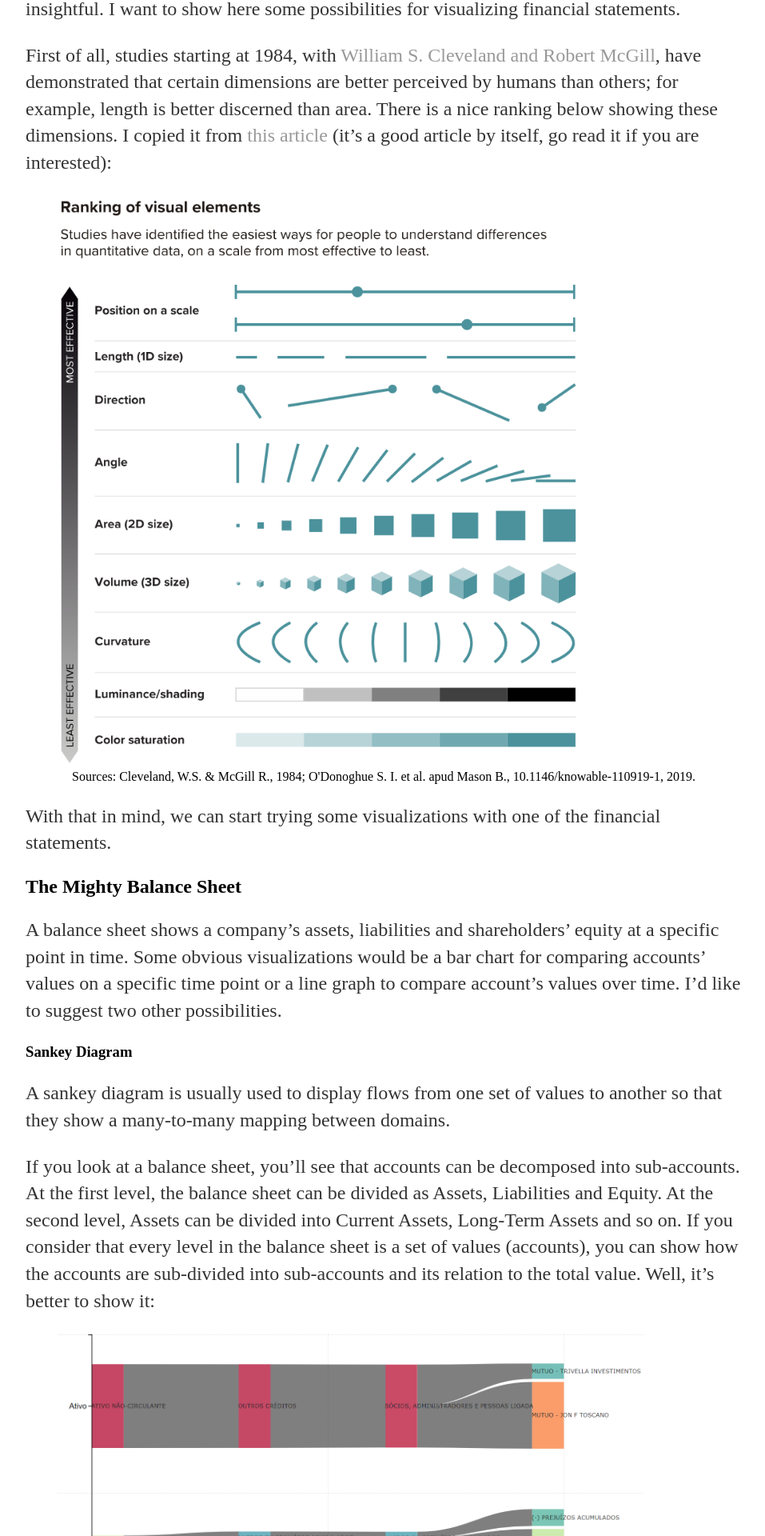
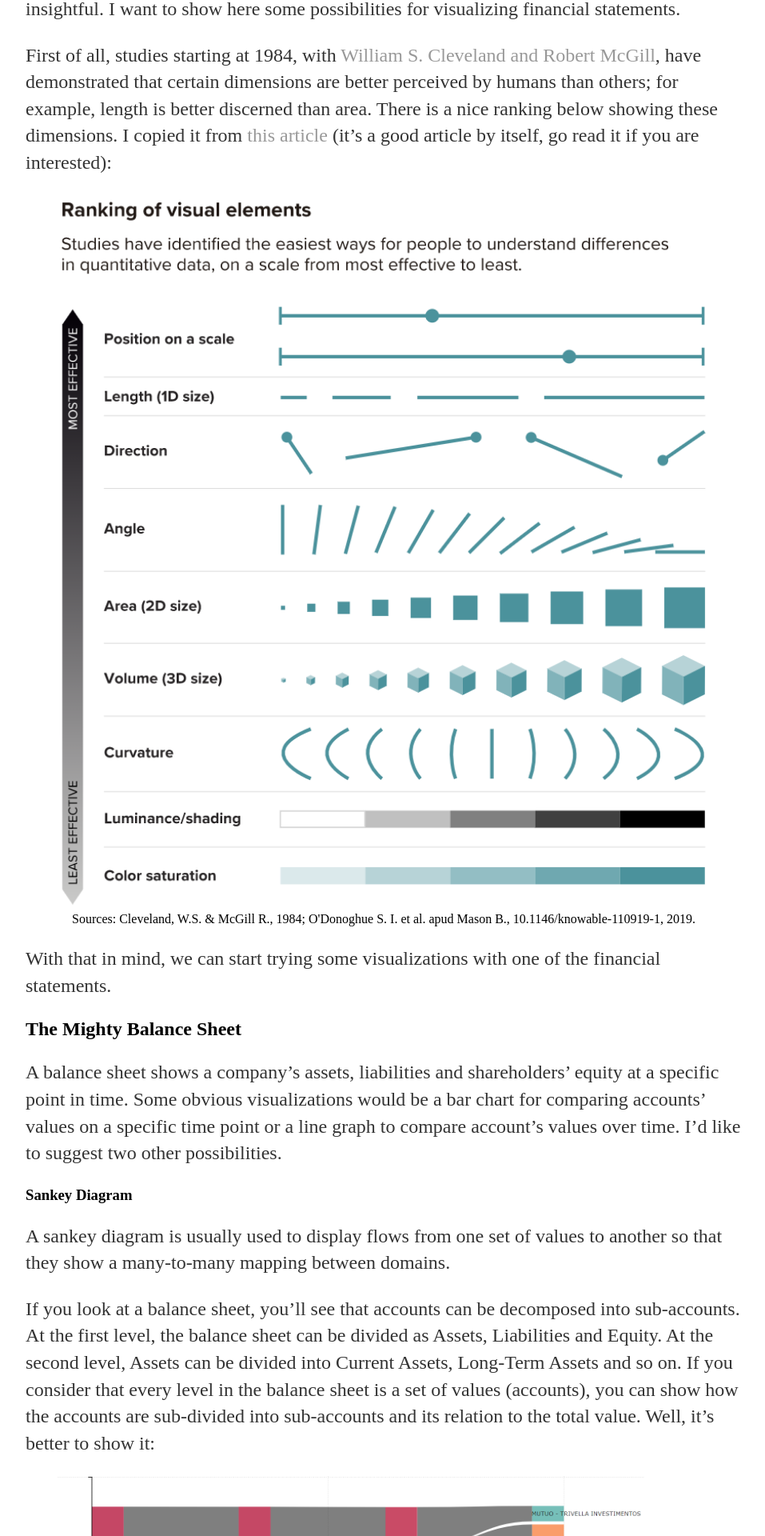
Before and after one commit to ezerfernandes/ezerfernandes.github.io, a Jekyll site: the page built from _posts/2021-02-17-visualizing-financial-statements.md, in a window 1280 px wide. Shown: the part 327-2247 px from the top of the page at 80% size, without its empty margins (160-1117 px from the left). Built offline with Jekyll 4.4.1, drawn with Linux system fonts in a browser that asks for light colours.

Commit message:
Update 2021-02-17-visualizing-financial-statements.md

```diff
--- a/_posts/2021-02-17-visualizing-financial-statements.md
+++ b/_posts/2021-02-17-visualizing-financial-statements.md
@@ -8,7 +8,7 @@
 
 First of all, studies starting at 1984, with [William S. Cleveland and Robert McGill](https://www.jstor.org/stable/pdf/2288400.pdf), have demonstrated that certain dimensions are better perceived by humans than others; for example, length is better discerned than area. There is a nice ranking below showing these dimensions. I copied it from [this article](https://knowablemagazine.org/article/mind/2019/science-data-visualization) (it's a good article by itself, go read it if you are interested):
 
-{% include image.html url="/images/ranking_visual_elements.png" description="Sources: Cleveland, W.S. & McGill R., 1984; O'Donoghue S. I. et al. apud Mason B., 10.1146/knowable-110919-1, 2019." size="80%" %}
+{% include image.html url="/images/ranking_visual_elements.png" description="Sources: Cleveland, W.S. & McGill R., 1984; O'Donoghue S. I. et al. apud Mason B., 10.1146/knowable-110919-1, 2019." size="100%" %}
 
 With that in mind, we can start trying some visualizations with one of the financial statements.
 
@@ -30,7 +30,7 @@
 
 Another exciting possibility is to use a waterfall chart to show how each account contributes to a balance sheet or to a income statement. We are focused here on the balance sheet, so let's show one possibility:
 
-{% include image.html url="/images/balance_sheet_as_waterfall_chart.png" description="An example of a balance sheet shown as a waterfall chart" size="100%" %}
+{% include image.html url="/images/balance_sheet_as_waterfall_chart.png" description="An example of a balance sheet shown as a waterfall chart" size="110%" %}
 
 First I organized the accounts by type (Assets, Liabilities and Equity) and I sorted it in decreasing order by value, so that it looks a bit like a parabola. Last but not least, the last bar shows if there is error in the balance sheet, since Assets + Liabilities + Equity should be equal to zero.
 
```
